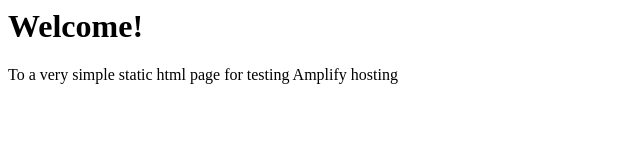
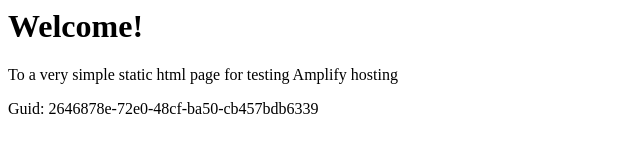
Before and after one commit to aws-aemilia-pdx/Github-PR-Commit-Integration-Test-DoNotTouch-v1-prod-us-west-2, a website: page src/index.html in a window 1280 px wide. Shown: the whole page, without its empty margins (0-640 px from the left). Drawn offline with Linux system fonts and the light colour scheme.

Commit message:
commit from integ tests

```diff
--- a/src/index.html
+++ b/src/index.html
@@ -1,3 +1,5 @@
+
+
 <html lang="en">
 
 <head>
@@ -10,6 +12,6 @@
 <body>
     <h1>Welcome!</h1>
     <p>To a very simple static html page for testing Amplify hosting</p>
-</body>
+    <p>Guid: 2646878e-72e0-48cf-ba50-cb457bdb6339</p></body>
 
 </html>
```
